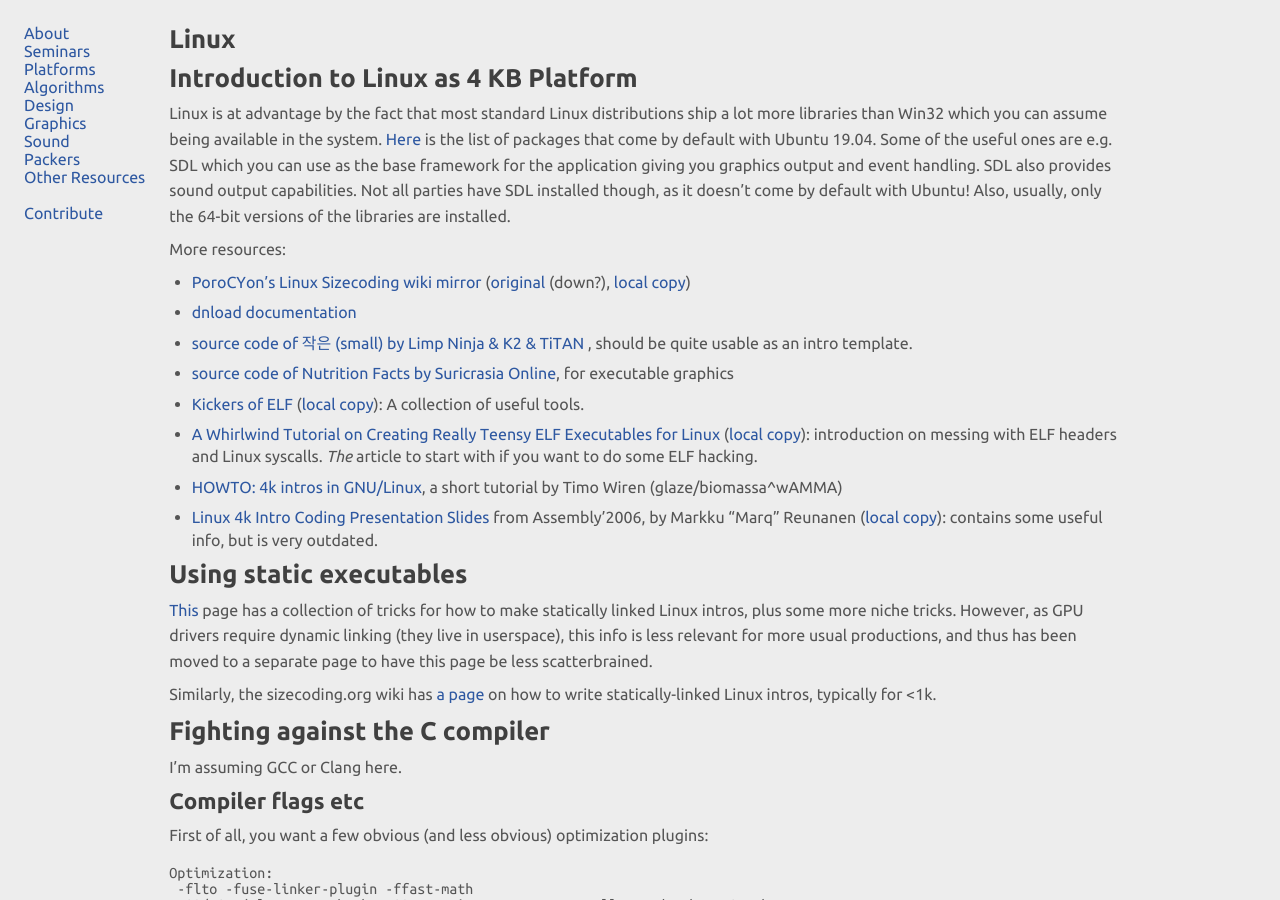
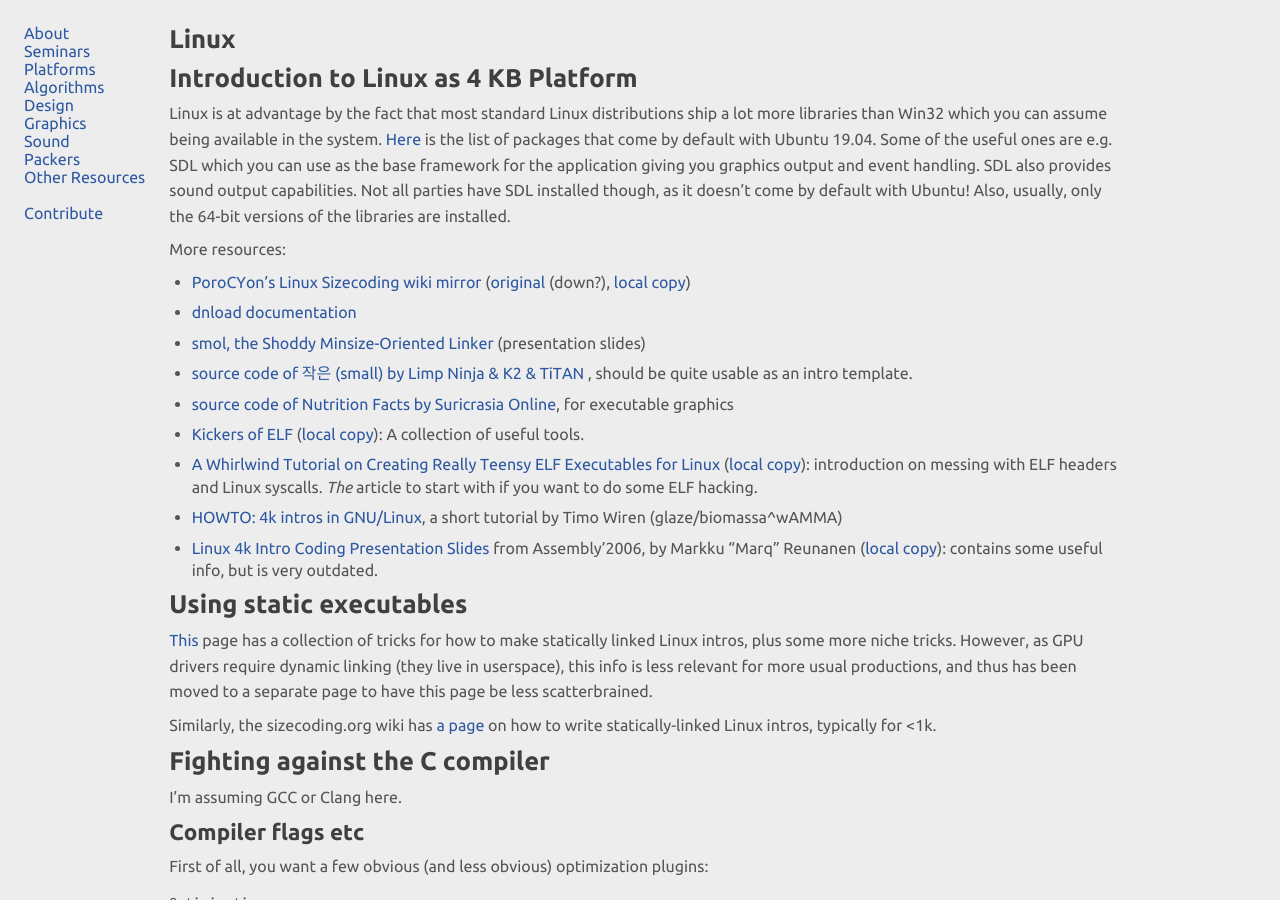
Before and after one commit to in4k/in4k.github.io, a Jekyll site: the page built from wiki/linux.markdown, in a window 1280 px wide and 900 px high. Built offline with Jekyll 4.4.1, drawn with Linux system fonts in a browser that asks for light colours.

Commit message:
add link to smol presentation

```diff
--- a/wiki/linux.markdown
+++ b/wiki/linux.markdown
@@ -20,6 +20,7 @@ More resources:
 * [PoroCYon's Linux Sizecoding wiki mirror](https://pcy.be/lsc-wiki.html)
   ([original](https://linux.weeaboo.software/) (down?), [local copy](lsc-wiki))
 * [dnload documentation](https://github.com/faemiyah/dnload/)
+* [smol, the Shoddy Minsize-Oriented Linker](https://pcy.be/tmp/priv/smol-pres/) (presentation slides)
 * [source code of 작은 (small) by Limp Ninja & K2 & TiTAN
   ](https://gitlab.com/PoroCYon/linux-4k-intro-template), should be quite
   usable as an intro template.
```
